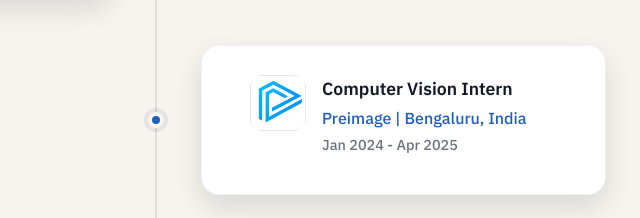
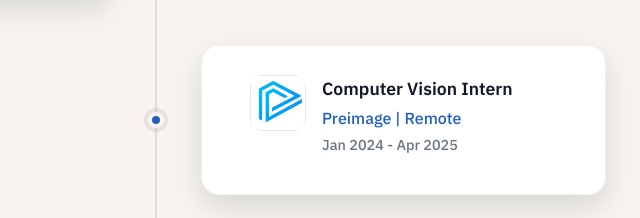
Before and after one commit to sachishs-15/sachishs-15.github.io, a plain HTML site: page index.html in a window 1280 px wide. Shown: the part 2702-2920 px from the top of the page, 484-1124 px from the left. Drawn offline with Linux system fonts and the light colour scheme.

Commit message:
Updated the website

```diff
--- a/index.html
+++ b/index.html
@@ -182,7 +182,7 @@
                             </div>
                             <div class="timeline-title">
                                 <h3>Computer Vision Intern</h3>
-                                <h4>Preimage | Bengaluru, India </h4>
+                                <h4>Preimage | Remote</h4>
                                 <span class="timeline-date">Jan 2024 - Apr 2025</span>
                             </div>
                         </div>
```
